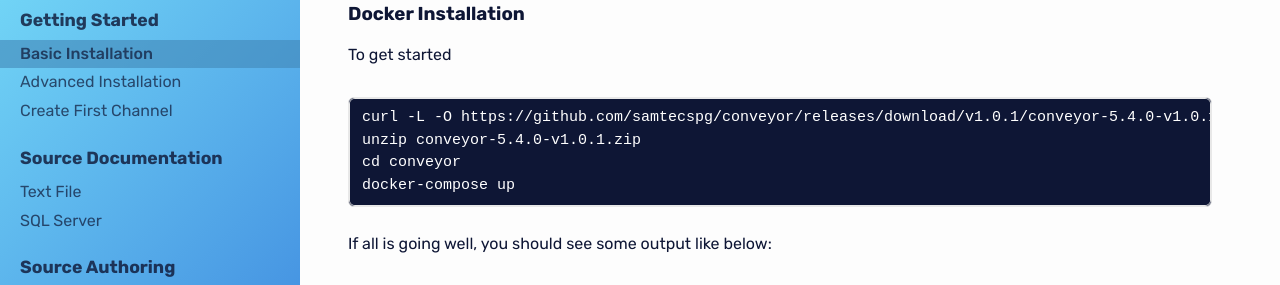
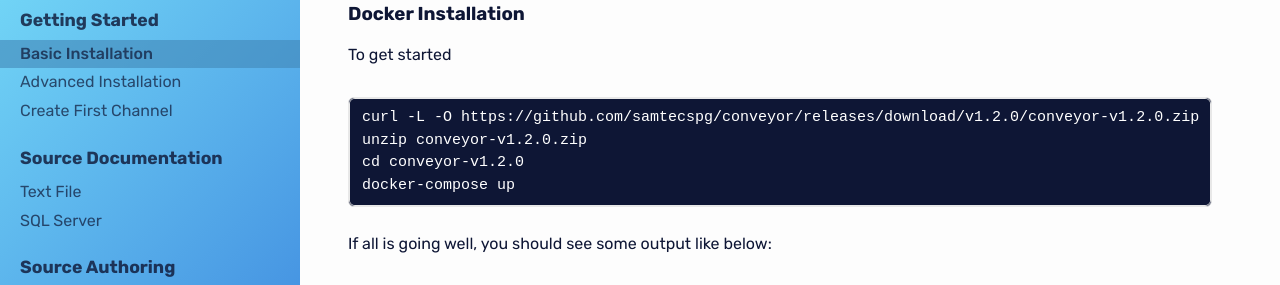
Before and after one commit to samtecspg/conveyor, a Jekyll site: the page built from docs/_getting_started/basic-installation.md, in a window 1280 px wide and 900 px high, scrolled down 564 px. Shown: the part 151-436 px from the top of the window. Built offline with Jekyll 4.4.1, drawn with Linux system fonts in a browser that asks for light colours.

Commit message:
Update Release Link in Docs

````diff
--- a/docs/_getting_started/basic-installation.md
+++ b/docs/_getting_started/basic-installation.md
@@ -23,9 +23,9 @@ To get started
 
 
 ```
-curl -L -O https://github.com/samtecspg/conveyor/releases/download/v1.0.1/conveyor-5.4.0-v1.0.1.zip
-unzip conveyor-5.4.0-v1.0.1.zip
-cd conveyor
+curl -L -O https://github.com/samtecspg/conveyor/releases/download/v1.2.0/conveyor-v1.2.0.zip
+unzip conveyor-v1.2.0.zip
+cd conveyor-v1.2.0
 docker-compose up
 ```
 
````
